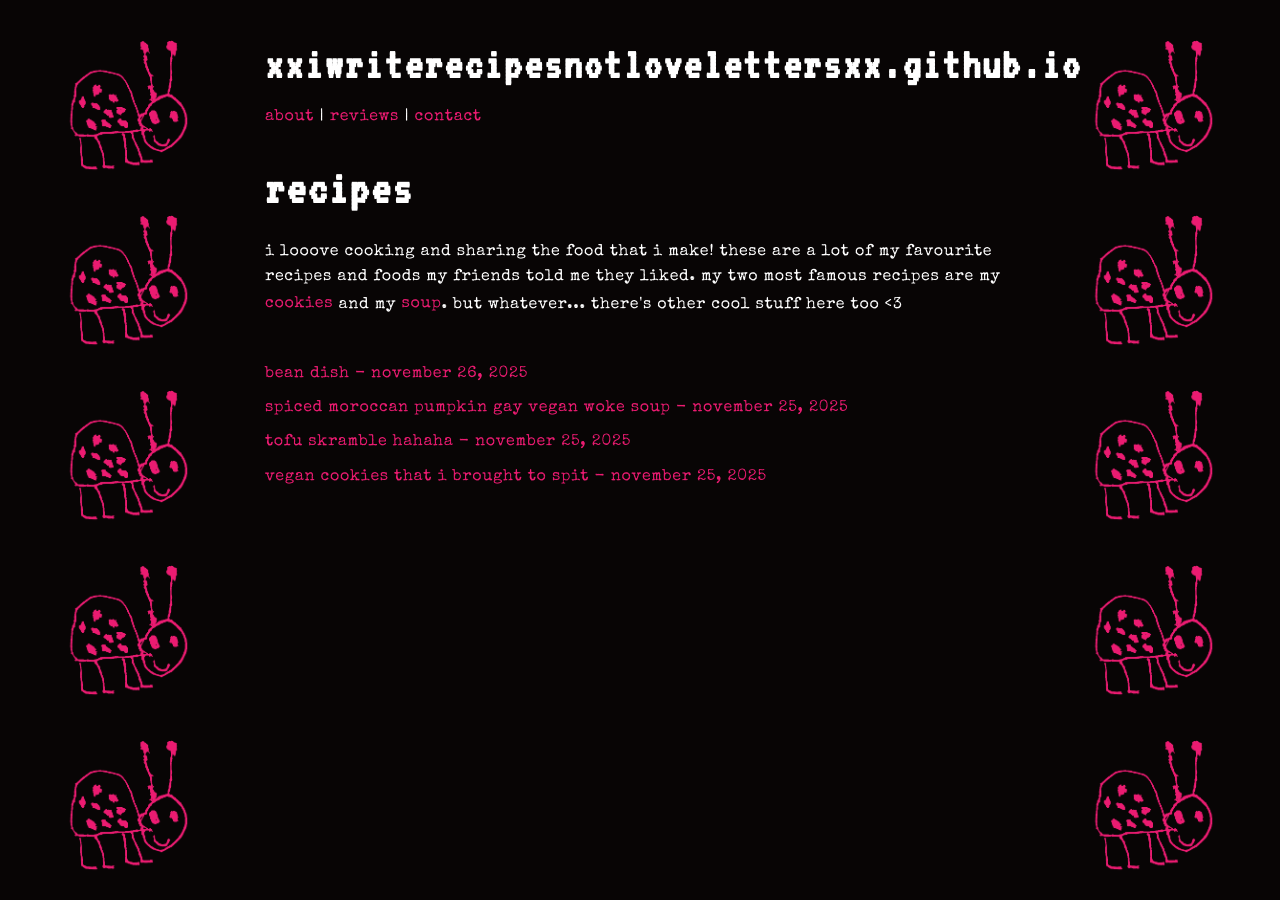
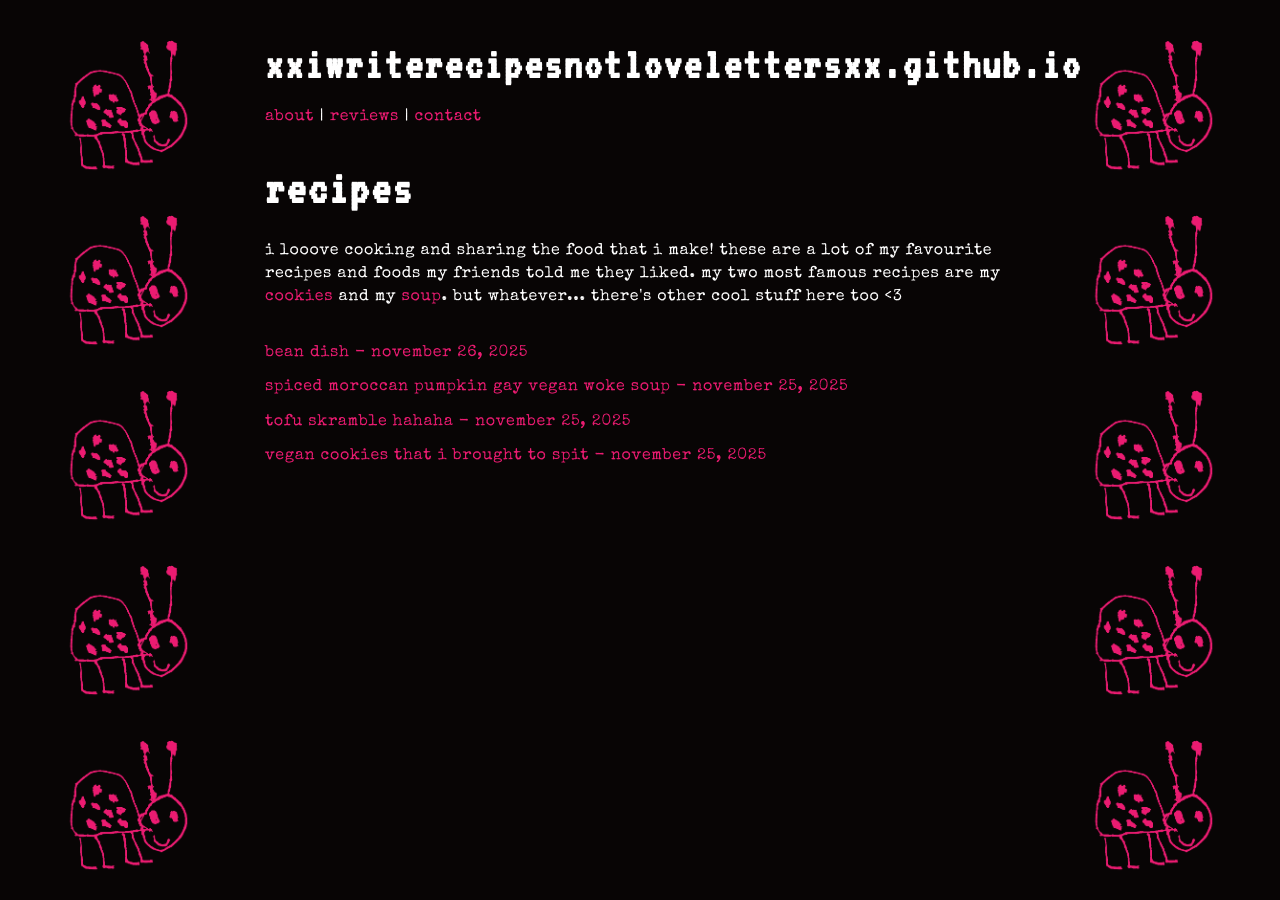
Before and after one commit to xxiwriterecipesnotlovelettersxx/xxiwriterecipesnotlovelettersxx.github.io, a Jekyll site: the page built from recipes.md, in a window 1280 px wide. Built offline with Jekyll 4.4.1, drawn with Linux system fonts in a browser that asks for light colours.

Commit message:
Update recipes.md

```diff
--- a/recipes.md
+++ b/recipes.md
@@ -4,7 +4,8 @@ title: recipes
 ---
 
 <h1>recipes</h1>
-<p>i looove cooking and sharing the food that i make! these are a lot of my favourite recipes and foods my friends told me they liked. my two most famous recipes are my <a href="/recipe/2025/11/25/vegan-cookies-that-i-brought-to-spit">cookies</a> and my <a href="/recipe/2025/11/25/spiced-morrocan-pumpkin-gay-vegan-woke-soup">soup</a>. but whatever... there's other cool stuff here too <3</p>
+<p class="recipe-intro">i looove cooking and sharing the food that i make! these are a lot of my favourite recipes and foods my friends told me they liked. my two most famous recipes are my <a href="/recipe/2025/11/25/vegan-cookies-that-i-brought-to-spit">cookies</a> and my <a href="/recipe/2025/11/25/spiced-morrocan-pumpkin-gay-vegan-woke-soup">soup</a>. but whatever... there's other cool stuff here too &lt;3</p>
+
 <br>
 <ul class="recipe-list">
 {% assign recipe_posts = site.posts | where:"categories","recipe" | sort:"date" | reverse %}
```
